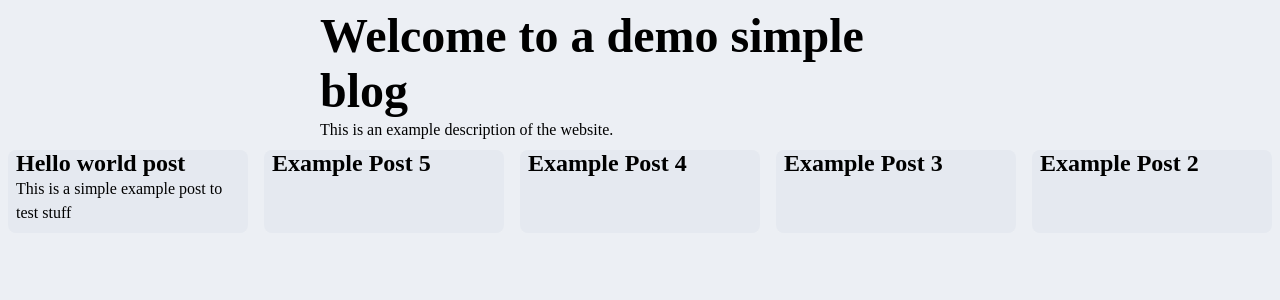
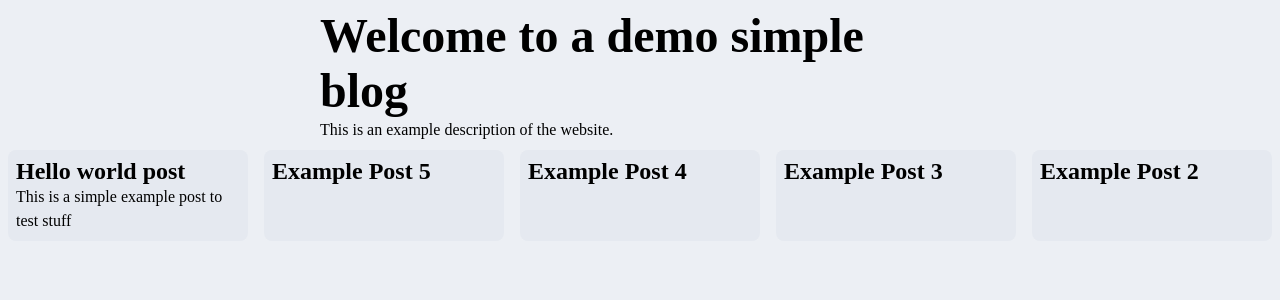
Before and after one commit to picturesofteignmouth/picturesofteignmouth.github.io, a Jekyll site: the page built from index.html, in a window 1280 px wide. Shown: the top 300 px of the page. Built offline with Jekyll 4.4.1, drawn with Linux system fonts in a browser that asks for light colours.

Commit message:
another small improvements

```diff
--- a/index.html
+++ b/index.html
@@ -20,7 +20,7 @@
   background-color: var(--card-color);
   transition: 250ms;
   border-radius: 0.5rem;
-  padding: 0 0.5rem;
+  padding: 0.5rem;
   color: var(--fg-color);
   text-decoration: none;
 }
@@ -28,6 +28,10 @@
 .card:hover {
   background-color: var(--card-hover-color);
   transform: translate(0, -0.25rem);
+}
+
+.card p {
+  margin: 0;
 }
     </style>
     <title>Demo blog</title>
```
